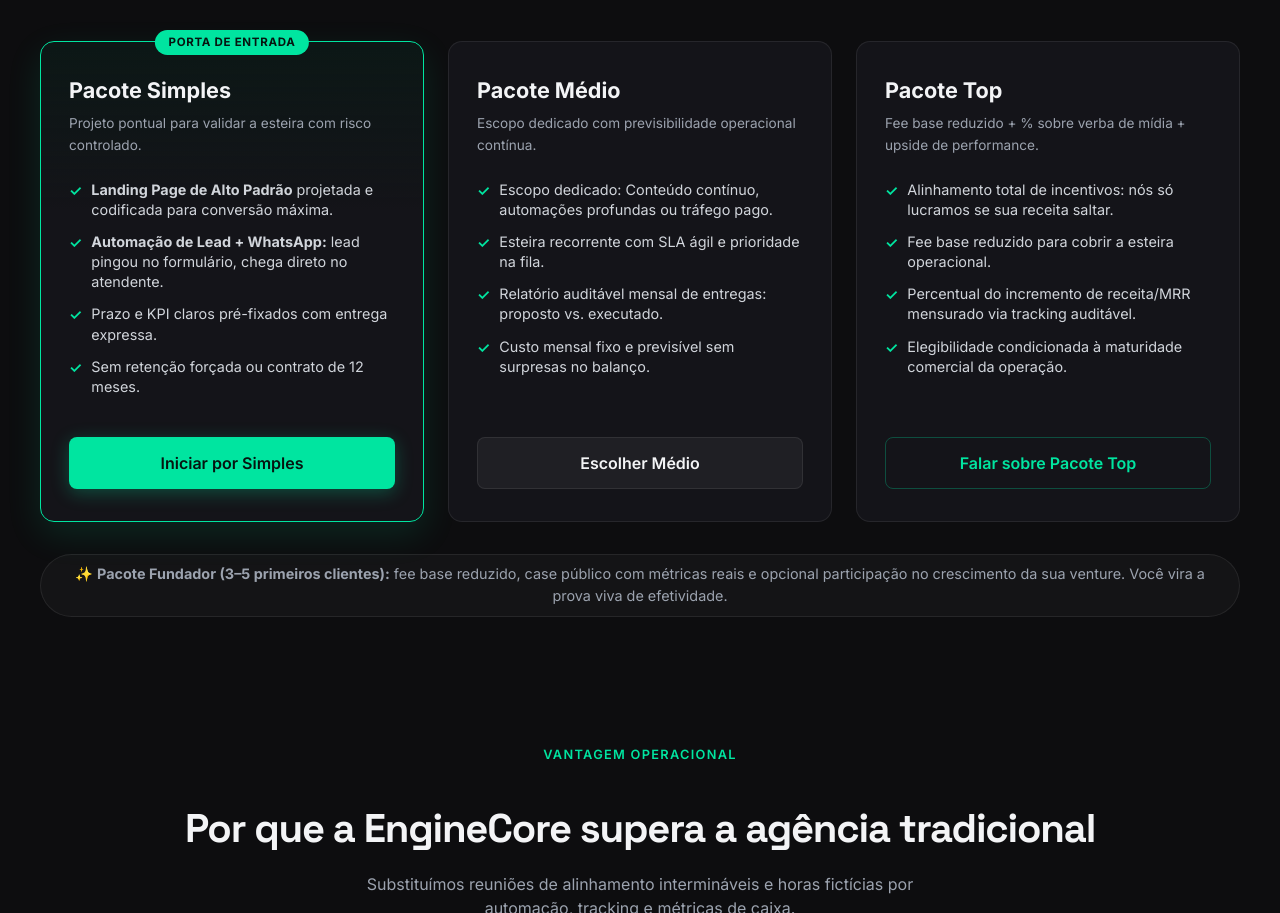
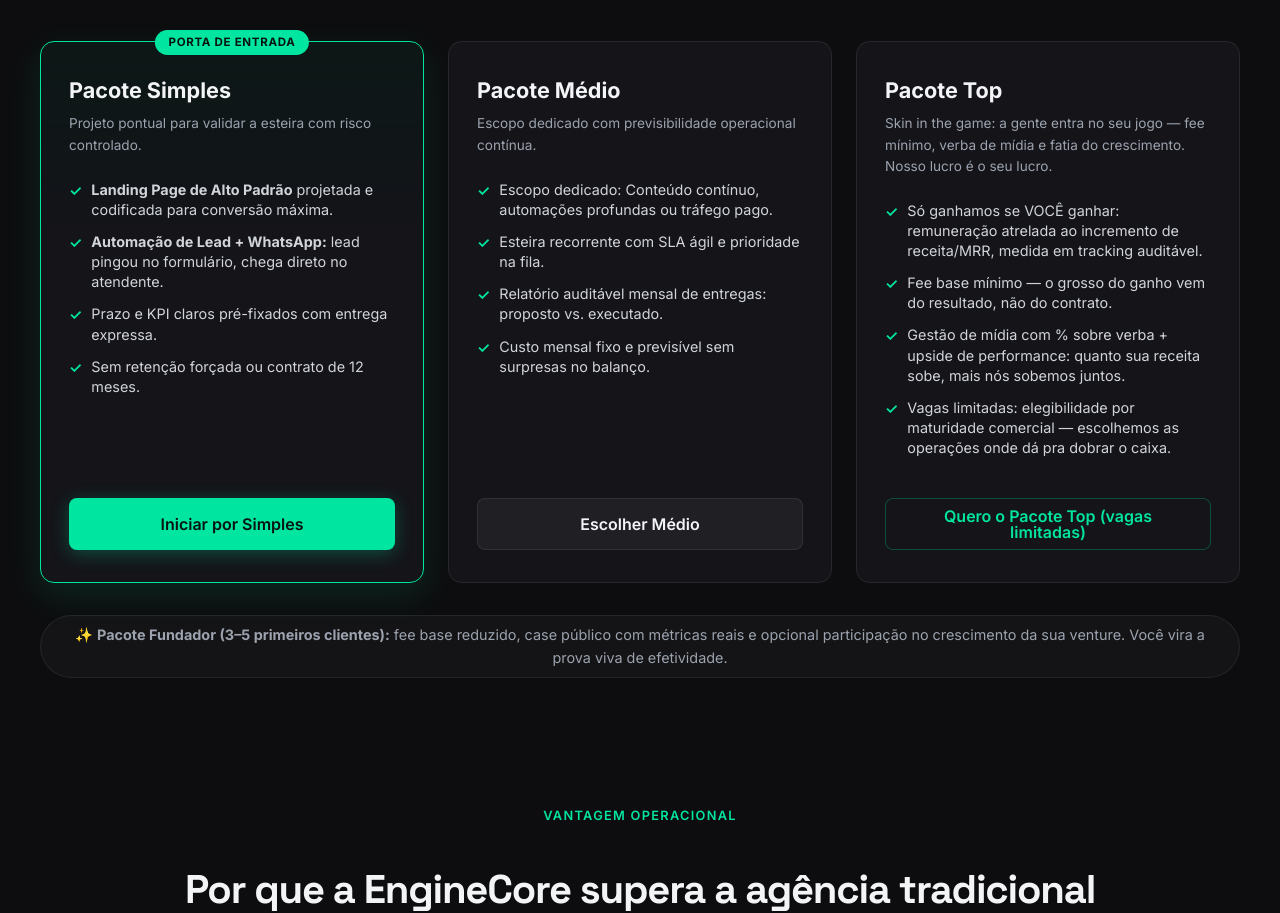
Before and after one commit to MasterCore-Holding/enginecore, a plain HTML site: page index.html in a window 1280 px wide. Shown: the part 3617-4530 px from the top of the page. Drawn offline with Linux system fonts and the light colour scheme.

Commit message:
feat(pacotes): Ver pacotes -> #modelos (sem duplicar discovery) + Pacote Top comercial/disruptivo (skin in the game, vagas limitadas) — FIX-CORTEX-1110-TOPCARD

```diff
--- a/index.html
+++ b/index.html
@@ -883,9 +883,8 @@
           </a>
 
           <!-- CTA Secundário Hero -->
-          <a href="https://enginecore.app/qualificacao?utm_source=site&utm_medium=landing&utm_campaign=discovery"
+          <a href="#modelos"
              class="btn-core btn-core-secondary"
-             target="_blank"
              rel="noopener noreferrer">
             <span>Ver pacotes</span>
             <svg width="18" height="18" fill="none" viewBox="0 0 24 24" stroke="currentColor" stroke-width="2" aria-hidden="true"><path stroke-linecap="round" stroke-linejoin="round" d="M9 5l7 7-7 7" /></svg>
@@ -1211,24 +1210,24 @@
         <!-- Modelo 3: Top -->
         <div class="model-card">
           <div class="model-name">Pacote Top</div>
-          <div class="model-target">Fee base reduzido + % sobre verba de mídia + upside de performance.</div>
+          <div class="model-target">Skin in the game: a gente entra no seu jogo — fee mínimo, verba de mídia e fatia do crescimento. Nosso lucro é o seu lucro.</div>
 
           <ul class="model-perk-list">
             <li class="model-perk-item">
               <span class="model-perk-icon">✓</span>
-              <span>Alinhamento total de incentivos: nós só lucramos se sua receita saltar.</span>
+              <span>Só ganhamos se VOCÊ ganhar: remuneração atrelada ao incremento de receita/MRR, medida em tracking auditável.</span>
             </li>
             <li class="model-perk-item">
               <span class="model-perk-icon">✓</span>
-              <span>Fee base reduzido para cobrir a esteira operacional.</span>
+              <span>Fee base mínimo — o grosso do ganho vem do resultado, não do contrato.</span>
             </li>
             <li class="model-perk-item">
               <span class="model-perk-icon">✓</span>
-              <span>Percentual do incremento de receita/MRR mensurado via tracking auditável.</span>
+              <span>Gestão de mídia com % sobre verba + upside de performance: quanto sua receita sobe, mais nós sobemos juntos.</span>
             </li>
             <li class="model-perk-item">
               <span class="model-perk-icon">✓</span>
-              <span>Elegibilidade condicionada à maturidade comercial da operação.</span>
+              <span>Vagas limitadas: elegibilidade por maturidade comercial — escolhemos as operações onde dá pra dobrar o caixa.</span>
             </li>
           </ul>
 
@@ -1237,7 +1236,7 @@
              target="_blank"
              rel="noopener noreferrer"
              style="width: 100%;">
-            Falar sobre Pacote Top
+            Quero o Pacote Top (vagas limitadas)
           </a>
         </div>
 
```
